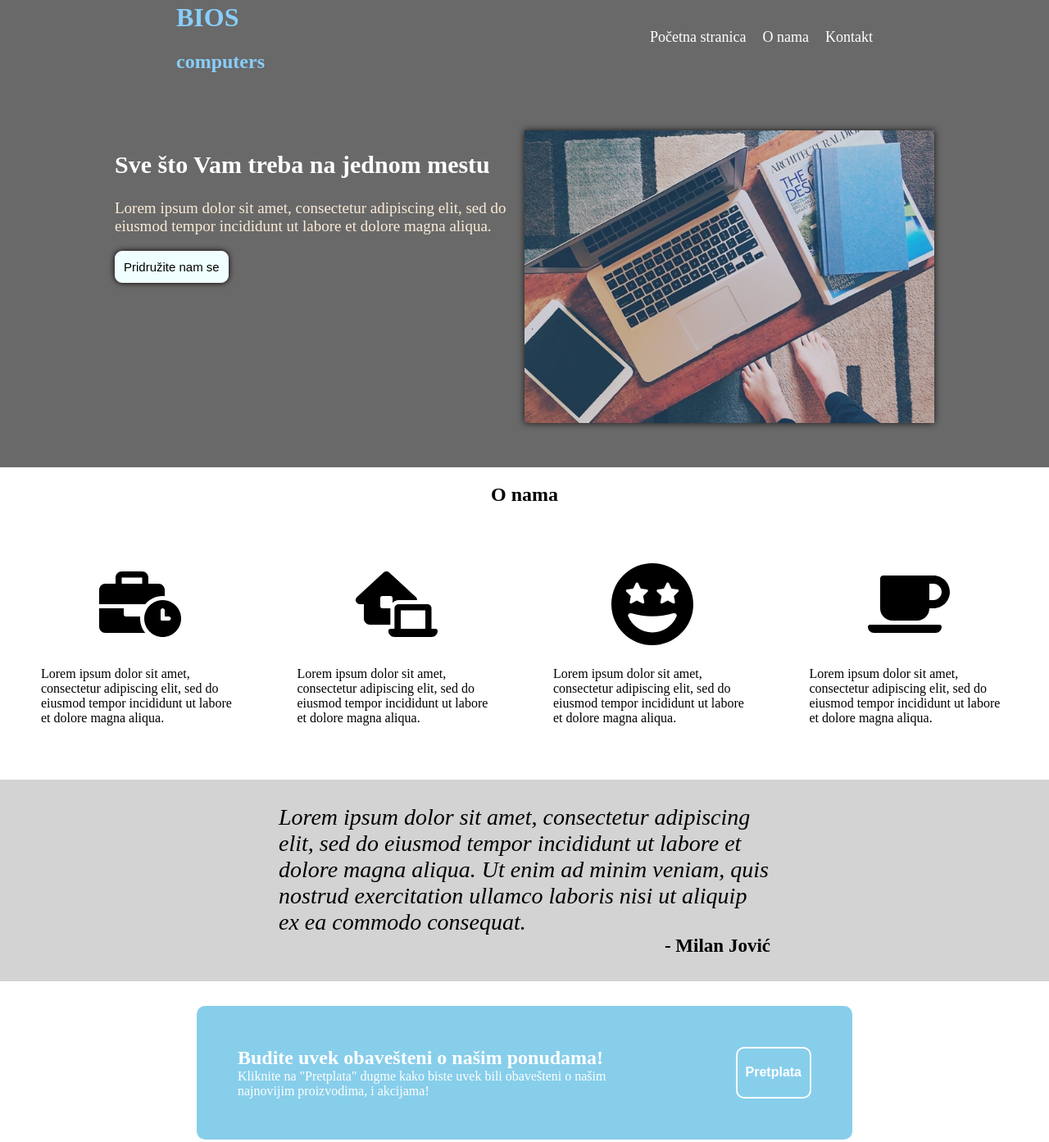
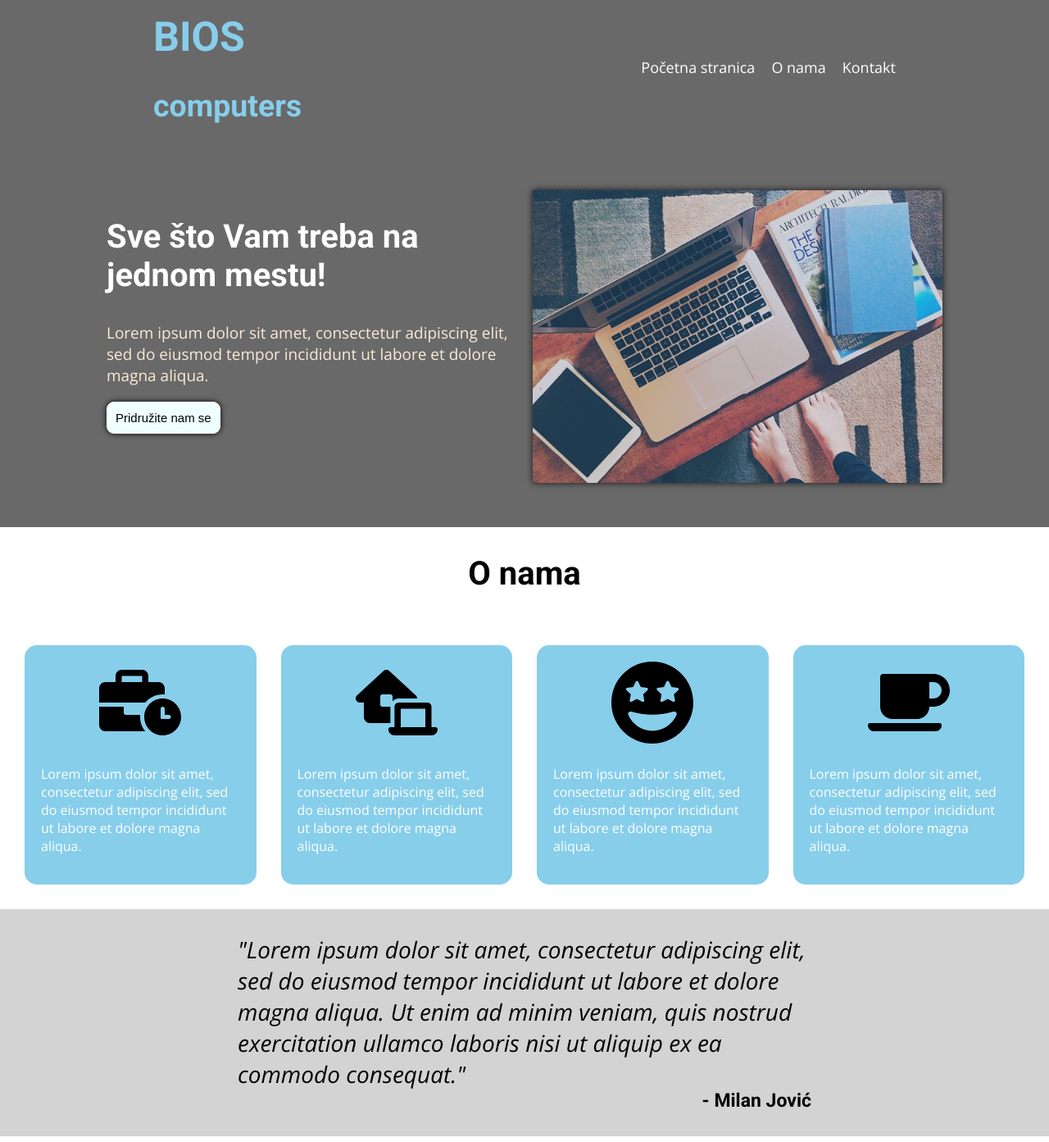
Before and after one commit to necaprogramer/practice-website, a plain HTML site: page index.html in a window 1280 px wide. Shown: the part 18-1411 px from the top of the page at 82% size. Drawn offline with nearby package versions, Linux system fonts and the light colour scheme.

Commit message:
Add minor changes to styling of the page

```diff
--- a/css/style.css
+++ b/css/style.css
@@ -15,8 +15,10 @@ body{
 }
 
 .header > .nav-logo-container > .logo{
-    color: lightskyblue;
+    color: skyblue;
     font-weight: 800;
+    font-size: 25px;
+    font-family: 'Roboto', sans-serif;
 }
 
 .header > .nav-logo-container > .nav > ul{
@@ -29,12 +31,14 @@ body{
     color: white;
     font-size: 18px;
     text-decoration: none;
+    font-family: 'Open Sans', sans-serif;
 }
 
 .header > .front-page-content{
     display: flex;
     justify-content: center;
     padding: 50px;
+    gap: 20px;
 }
 
 .header > .front-page-content > .left-content{
@@ -44,11 +48,14 @@ body{
 .header > .front-page-content > .left-content > h2{
     font-size: 30px;
     color: white;
+    font-size: 40px;
+    font-family: 'Roboto', sans-serif;
 }
 
 .header > .front-page-content > .left-content > p{
     font-size: 19px;
     color: antiquewhite;
+    font-family: 'Open Sans', sans-serif;
 }
 
 .header > .front-page-content > .left-content > button{
@@ -74,6 +81,8 @@ body{
 
 .main-information > h2{
     text-align: center;
+    font-size: 40px;
+    font-family: 'Roboto', sans-serif;
 }
 
 .main-information > .card.layout{
@@ -86,16 +95,21 @@ body{
     display: flex;
     flex-direction: column;
     max-width: 400px;
-    background-color: white;
+    background-color: skyblue;
     padding: 20px;
     border-radius: 15px;
     gap: 10px;
+    color: white;
 }
 
 .main-information > .card.layout > .card > .card-img{
     display: flex;
     flex: auto;
     justify-content: center;
+}
+
+.main-information > .card.layout > .card > p{
+    font-family: 'Open Sans', sans-serif;
 }
 
 .main-information > .card.card.layout > .card > .card-img > img{
@@ -112,19 +126,21 @@ body{
 .quote > .quote-content{
     display: flex;
     flex-wrap: wrap;
-    max-width: 600px;
+    max-width: 700px;
 }
 
 .quote > .quote-content > p{
     font-size: 28px;
     font-style: italic;
     margin: 0;
+    font-family: 'Open Sans', sans-serif;
 }
 
 .quote > .quote-content > h3{
     margin: 0;
     margin-left: auto;
     font-size: 23px;
+    font-family: 'Roboto', sans-serif;
 }
 
 .call-to-action-layout{
@@ -150,12 +166,14 @@ body{
 .call-to-action-layout > .call-to-action > .call-to-action.content > h2{
     margin: 0;
     color: white;
+    font-family: 'Roboto', sans-serif;
 }
 
 .call-to-action-layout > .call-to-action > .call-to-action.content > p{
     max-width: 500px;
     margin: 0;
     color: white;
+    font-family: 'Open Sans', sans-serif;
 }
 
 .call-to-action-layout > .call-to-action > button{
@@ -166,6 +184,7 @@ body{
     border: 2px solid white;
     color: white;
     padding: 10px;
+    cursor: pointer;
 }
 
 footer{
@@ -174,10 +193,12 @@ footer{
     margin-top: auto;
     align-items: center;
     background-color: dimgray;
+    padding: 10px;
 }
 
 footer > h4{
     color: white;
+    font-family: 'Roboto', sans-serif;
 }
 
 footer > h4 > a{
--- a/index.html
+++ b/index.html
@@ -3,6 +3,12 @@
     <head>
         <meta charset="UTF-8">
         <link rel="stylesheet" href="./css/style.css">
+        <link rel="preconnect" href="https://fonts.googleapis.com">
+        <link rel="preconnect" href="https://fonts.gstatic.com" crossorigin>
+        <link href="https://fonts.googleapis.com/css2?family=Roboto:ital,wght@0,100;0,300;0,400;0,500;0,700;0,900;1,100;1,300;1,400;1,500;1,700;1,900&display=swap" rel="stylesheet">
+        <link rel="preconnect" href="https://fonts.googleapis.com">
+        <link rel="preconnect" href="https://fonts.gstatic.com" crossorigin>
+        <link href="https://fonts.googleapis.com/css2?family=Open+Sans:ital,wght@0,300;0,400;0,500;0,600;0,700;0,800;1,300;1,400;1,500;1,600;1,700;1,800&display=swap" rel="stylesheet">
         <title>BIOS computer</title>
     </head>
     <body>
@@ -22,7 +28,7 @@
             </div>
             <div class="front-page-content">
                 <div class="left-content">
-                    <h2>Sve što Vam treba na jednom mestu</h2>
+                    <h2>Sve što Vam treba na jednom mestu!</h2>
                     <p>Lorem ipsum dolor sit amet, consectetur adipiscing elit, sed do eiusmod tempor incididunt ut labore et dolore magna aliqua. </p>
                     <button value="submit">Pridružite nam se</button>
                 </div>
@@ -62,7 +68,7 @@
         </div>
         <div class="quote">
             <div class="quote-content">
-                <p>Lorem ipsum dolor sit amet, consectetur adipiscing elit, sed do eiusmod tempor incididunt ut labore et dolore magna aliqua. Ut enim ad minim veniam, quis nostrud exercitation ullamco laboris nisi ut aliquip ex ea commodo consequat. </p>
+                <p>"Lorem ipsum dolor sit amet, consectetur adipiscing elit, sed do eiusmod tempor incididunt ut labore et dolore magna aliqua. Ut enim ad minim veniam, quis nostrud exercitation ullamco laboris nisi ut aliquip ex ea commodo consequat."</p>
                 <h3>- Milan Jović</h3>
             </div>
         </div>
```
